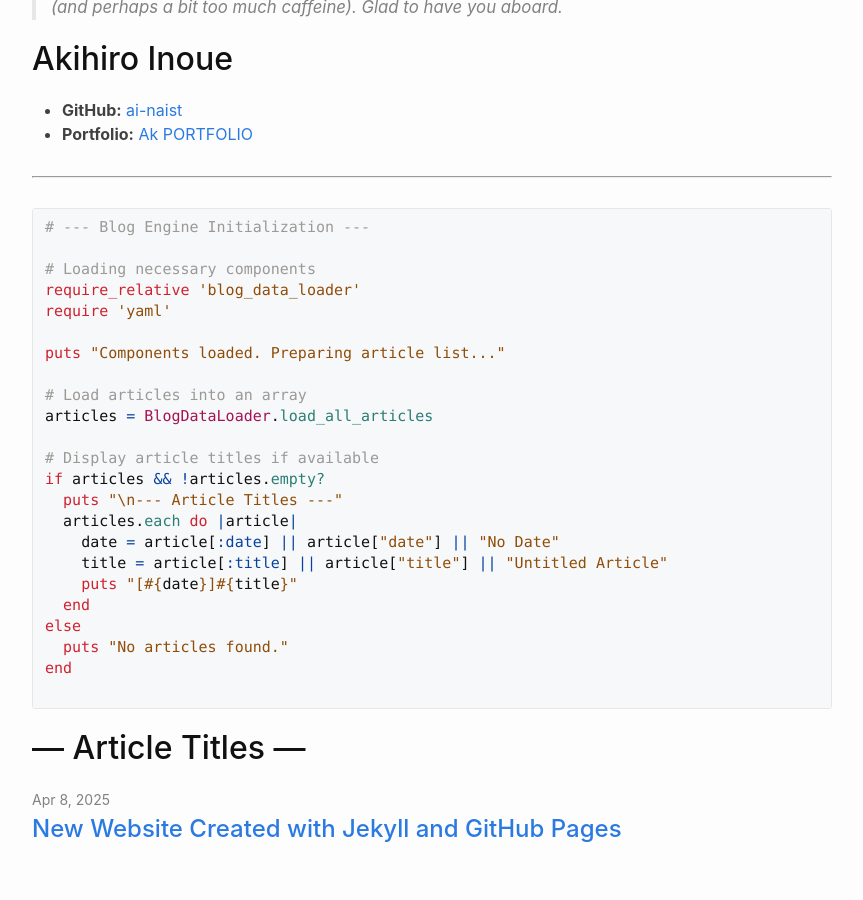
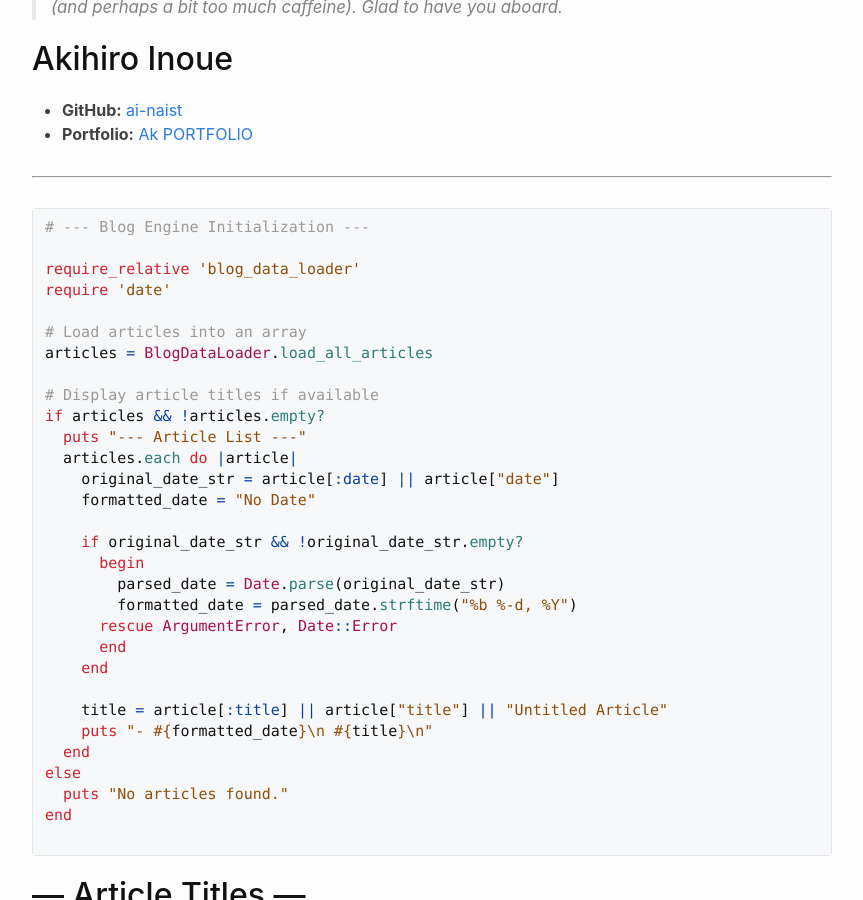
Before and after one commit to ai-naist/ai-naist.github.io, a Jekyll site: the page built from index.md, in a window 1280 px wide and 900 px high, scrolled down 238 px. Shown: the whole window, without its empty margins (208-1071 px from the left). Built offline with Jekyll 4.4.1, drawn with Linux system fonts in a browser that asks for light colours.

Commit message:
ブログエンジンの初期化コードを整理し、記事タイトルの表示形式を改善

````diff
--- a/index.md
+++ b/index.md
@@ -22,26 +22,34 @@ layout: home
 ```ruby
 # --- Blog Engine Initialization ---
 
-# Loading necessary components
 require_relative 'blog_data_loader'
-require 'yaml'
-
-puts "Components loaded. Preparing article list..."
+require 'date'
 
 # Load articles into an array
 articles = BlogDataLoader.load_all_articles
 
 # Display article titles if available
 if articles && !articles.empty?
-  puts "\n--- Article Titles ---"
+  puts "--- Article List ---"
   articles.each do |article|
-    date = article[:date] || article["date"] || "No Date"
+    original_date_str = article[:date] || article["date"]
+    formatted_date = "No Date"
+
+    if original_date_str && !original_date_str.empty?
+      begin
+        parsed_date = Date.parse(original_date_str)
+        formatted_date = parsed_date.strftime("%b %-d, %Y")
+      rescue ArgumentError, Date::Error
+      end
+    end
+
     title = article[:title] || article["title"] || "Untitled Article"
-    puts "[#{date}]#{title}"
+    puts "- #{formatted_date}\n #{title}\n"
   end
 else
   puts "No articles found."
 end
 
 ```
+
 # --- Article Titles ---
````
